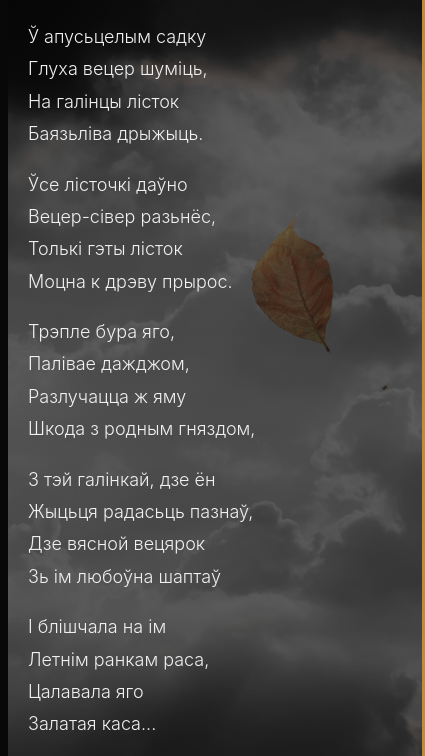
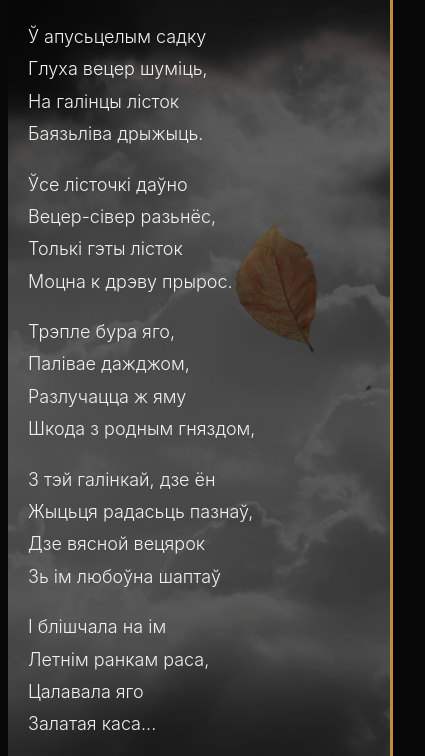
Before and after one commit to muzykaviersau/kolas-1909-1917, a plain HTML site: page index.html in a window 390 px wide. Shown: the part 1136-1892 px from the top of the page, 425 px wide, since content can reach past the window. Drawn offline with Linux system fonts and the light colour scheme.

Commit message:
Abnaŭlieńnie żmiena šyryni ŭ description

```diff
--- a/index.html
+++ b/index.html
@@ -315,8 +315,10 @@
           display: none;
         }
         .description {
-          width: 100%;
+          width: 103%;
+          box-sizing: border-box;
           max-width: none;
+
           margin: 20px 0;
           padding: 40px 20px 70px 20px;
 
```
